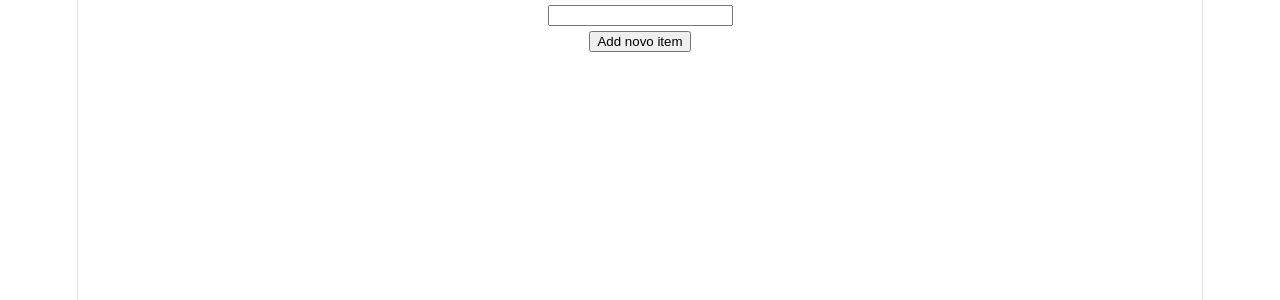
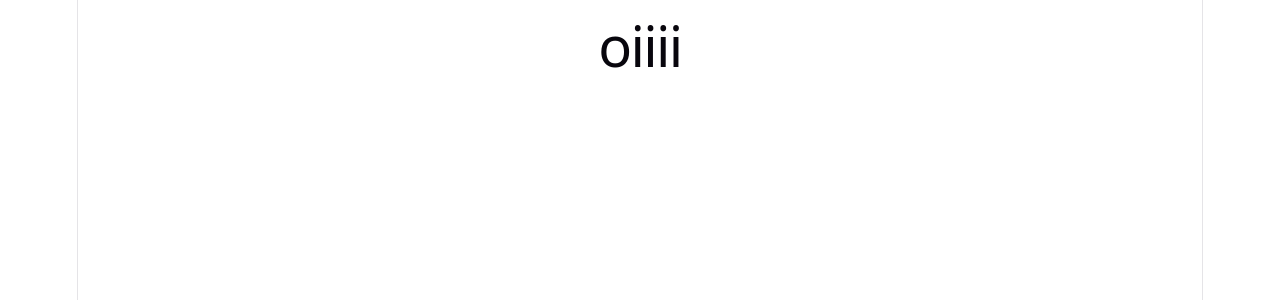
Before and after one commit to Kazuma01/API-do-kazuma, a Vue app in the folder ApiV1.0/frontend/: page / in a window 1280 px wide. Shown: the top 300 px of the page. Built offline with nearby package versions, Linux system fonts and the light colour scheme.

Commit message:
tudo normal_

```diff
--- a/ApiV1.0/frontend/src/components/Home.vue
+++ b/ApiV1.0/frontend/src/components/Home.vue
@@ -1,33 +1,7 @@
+<!-- https://pt.vuejs.org/tutorial/#step-7 -->
+
 <template>
-    <form @submit.prevent="NewItList">
-        <input type="text" v-model="Newitem" placeholder="ADD um novo texto"> <br>
-        <button>Add novo item</button>
-    </form>
-    <ul>
-        <li v-for="item in itemsList" :key="item.id">
-            {{ "(" + item.id + ") " + item.text }}
-            <button @click="RemverItemList(item)">X</button>
-        </li>
-    </ul>
+    <div>
+        <h1>oiiii</h1>
+    </div>
 </template>
-
-<script>
-let id = 1
-export default{
-    data(){
-        return{
-            Newitem: " ",
-            itemsList: []
-        }
-    },
-    methods:{
-        NewItList(){
-            this.itemsList.push({id: id++,text: this.Newitem})
-            this.Newitem = ""
-        },
-        RemverItemList(item){
-            this.itemsList = this.itemsList.filter((t) => t != item)
-        }
-    }
-}
-</script>
```
